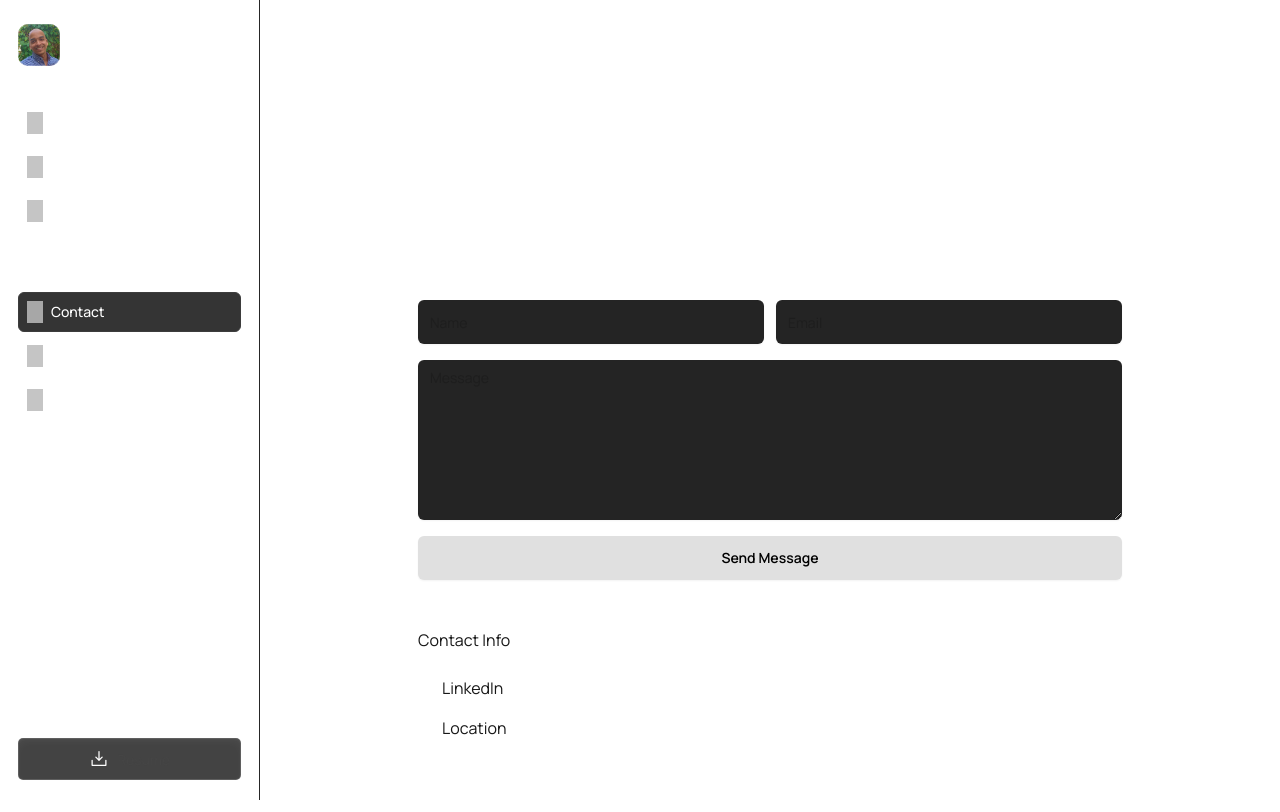
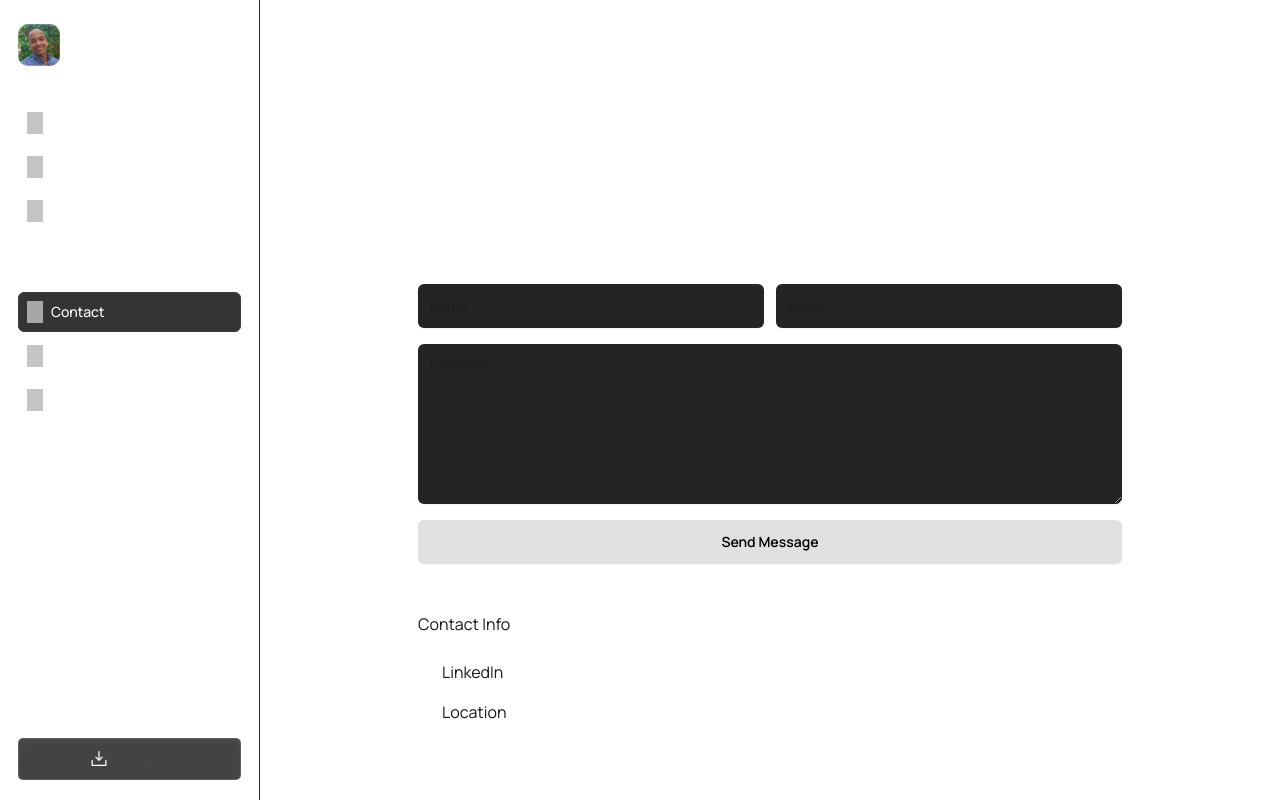
Before and after one commit to Gaurav-Narayan-Varma/portfolio-2025, a Next.js app: page /contact in a window 1280 px wide. Built offline with nearby package versions, Linux system fonts and the light colour scheme; grey boxes are pictures that could not be loaded.

Commit message:
fix: contact page mis scroll

```diff
--- a/src/app/contact/page.tsx
+++ b/src/app/contact/page.tsx
@@ -57,8 +57,8 @@ export default function Contact() {
   }
 
   return (
-    <div className="animate-fade-in h-screen flex flex-col justify-start w-full items-center">
-      <div className="px-5 md:px-10 lg:px-12 pb-18 pt-[58px] lg:pt-44 flex flex-col gap-12 w-full max-w-[800px] items-start">
+    <div className="animate-fade-in flex flex-col justify-start w-full items-center">
+      <div className="px-5 md:px-10 lg:px-12 pb-18 pt-[58px] lg:pt-40 flex flex-col gap-12 w-full max-w-[800px] items-start">
         {/* Header */}
         <div className="flex flex-col gap-3">
           <div className="page-title">Get in touch</div>
--- a/src/components/navbar-mobile/index.tsx
+++ b/src/components/navbar-mobile/index.tsx
@@ -16,7 +16,7 @@ export default function NavbarMobile() {
       })}
     >
       <div className="flex justify-between items-center">
-        <UserProfileCard />
+        <UserProfileCard setIsOpen={setIsOpen} />
         <MenuIcon onClick={() => setIsOpen(!isOpen)} />
       </div>
 
--- a/src/components/navbar/profile-chip.tsx
+++ b/src/components/navbar/profile-chip.tsx
@@ -1,5 +1,8 @@
-export default function UserProfileCard() {
+import Link from "next/link";
+
+export default function UserProfileCard({ setIsOpen }: { setIsOpen?: (isOpen: boolean) => void }) {
   return (
+    <Link href="/" className="cursor-default" onClick={() => setIsOpen?.(false)}>
       <div className="flex gap-3.5">
         <div className="relative flex items-center justify-center w-10.5 h-10.5 overflow-hidden rounded-[10px]">
           <div className="absolute inset-0 rounded-[10px] border border-white/20" />
@@ -14,5 +17,6 @@ export default function UserProfileCard() {
           </div>
         </div>
       </div>
+    </Link>
   );
 }
```
Lines whose indentation alone changed are shown as unchanged.
